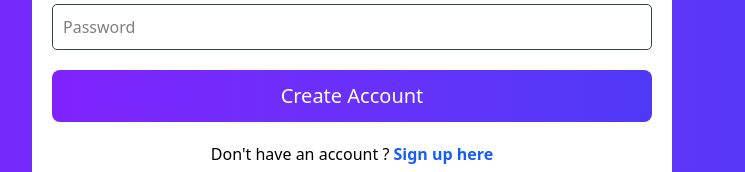
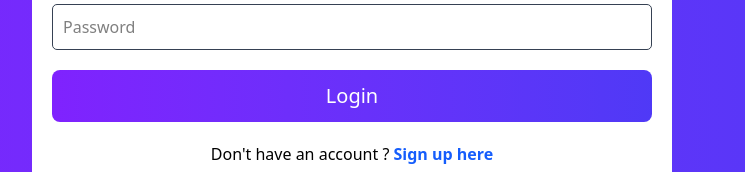
Before and after one commit to sigma700/react-final-schoolFlex, a React (Vite) app: page /login in a window 1280 px wide. Shown: the part 452-624 px from the top of the page, without its empty margins (288-1033 px from the left). Built offline with nearby package versions, Linux system fonts and the light colour scheme; no server answers.

Commit message:
also added the redirect functionality

```diff
--- /dev/null
+++ b/src/pages/ForgotPassword.jsx
@@ -0,0 +1,9 @@
+import React from "react";
+
+function ForgotPassword() {
+  return (
+    <main>
+      <div></div>
+    </main>
+  );
+}
--- a/src/pages/Login.jsx
+++ b/src/pages/Login.jsx
@@ -1,7 +1,7 @@
 import React, { useState } from "react";
 import { useAuthStore } from "../store/authStore";
 import { FaGoogle } from "react-icons/fa6";
-import { Form, Link } from "react-router-dom";
+import { Form, Link, useNavigate } from "react-router-dom";
 
 export default function Login() {
   const [email, setEmail] = useState("");
@@ -10,10 +10,11 @@ export default function Login() {
   const { logIn, isLoading, error, user } = useAuthStore();
 
   //logic for handling any form submission
-
+  const navigate = useNavigate();
   const handleSubmit = async (e) => {
     e.preventDefault();
     await logIn(email, password);
+    navigate("/listing");
     console.log(email, password);
   };
 
@@ -91,10 +92,10 @@ export default function Login() {
                     d="M4 12a8 8 0 018-8V0C5.373 0 0 5.373 0 12h4zm2 5.291A7.962 7.962 0 014 12H0c0 3.042 1.135 5.824 3 7.938l3-2.647z"
                   ></path>
                 </svg>
-                Just a sec...
+                <Link to={"/listing"}>Just a sec...</Link>
               </div>
             ) : (
-              "Create Account"
+              "Login"
             )}
           </button>
         </Form>
```
